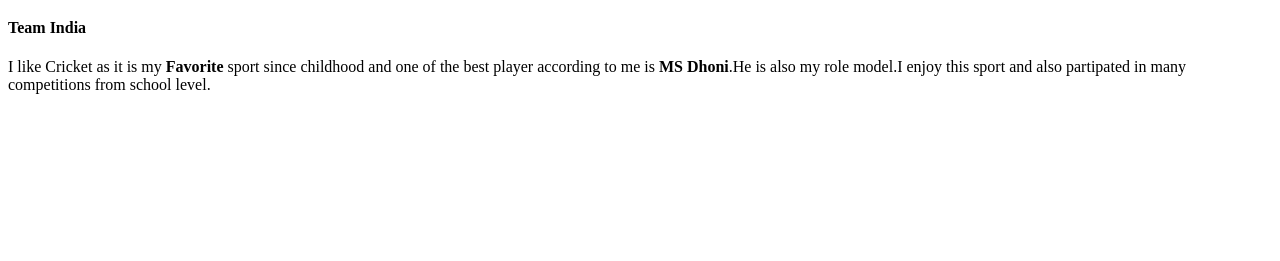
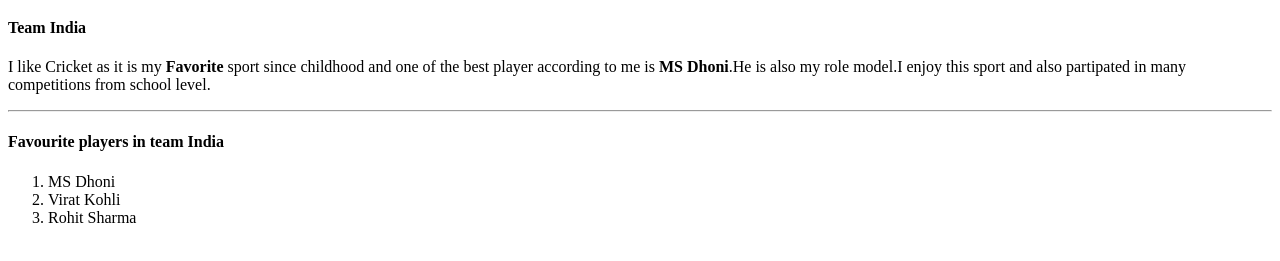
Before and after one commit to 44-563-Web-Apps-S23/44563-webapps-assignment-3-Poojitha2405, a plain HTML site: page index.html in a window 1280 px wide. Shown: the part 61-322 px from the top of the page. Drawn offline with Linux system fonts and the light colour scheme.

Commit message:
Added players from my favourite team

```diff
--- a/index.html
+++ b/index.html
@@ -7,5 +7,8 @@
 <h1>Poojitha Naradasu</h1>
 <h4>Team India</h4>
 <p>I like Cricket as it is my <b>Favorite</b> sport since childhood and one of the best player according to me is <b>MS Dhoni</b>.He is also my role model.I enjoy this sport and also partipated in many competitions from school level.</p>
+<hr>
+<h4>Favourite players in team India</h4>
+<ol><li>MS Dhoni</li><li>Virat Kohli</li><li>Rohit Sharma</li></ol>
 </body>
 </html>
```
